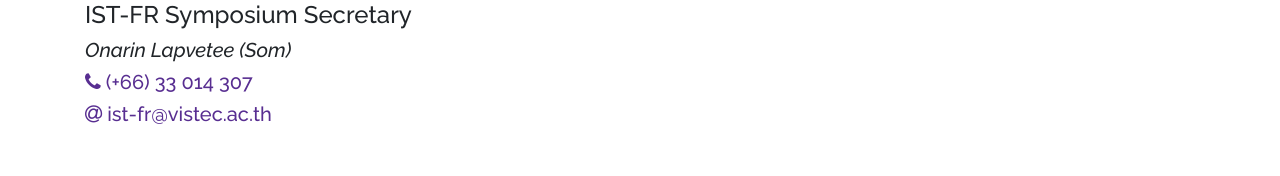
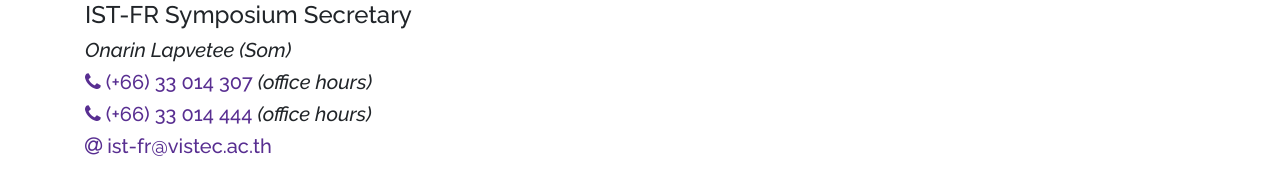
Before and after one commit to ist-fr/2019, a Vue app: page / in a window 1280 px wide. Shown: the part 6340-6516 px from the top of the page. Built offline with nearby package versions, Linux system fonts and the light colour scheme; what vue-scrollactive would draw is missing.

Commit message:
Update contact details

```diff
--- a/src/components/Home/Contact.vue
+++ b/src/components/Home/Contact.vue
@@ -13,6 +13,14 @@
               <i class="fa fa-phone"></i>
               (+66) 33 014 307
             </a>
+            <i>(office hours)</i>
+          </h5>
+          <h5>
+            <a href="tel:+6633014444">
+              <i class="fa fa-phone"></i>
+              (+66) 33 014 444
+            </a>
+            <i>(office hours)</i>
           </h5>
           <h5>
             <a href="mailto:ist-fr@vistec.ac.th">
```
